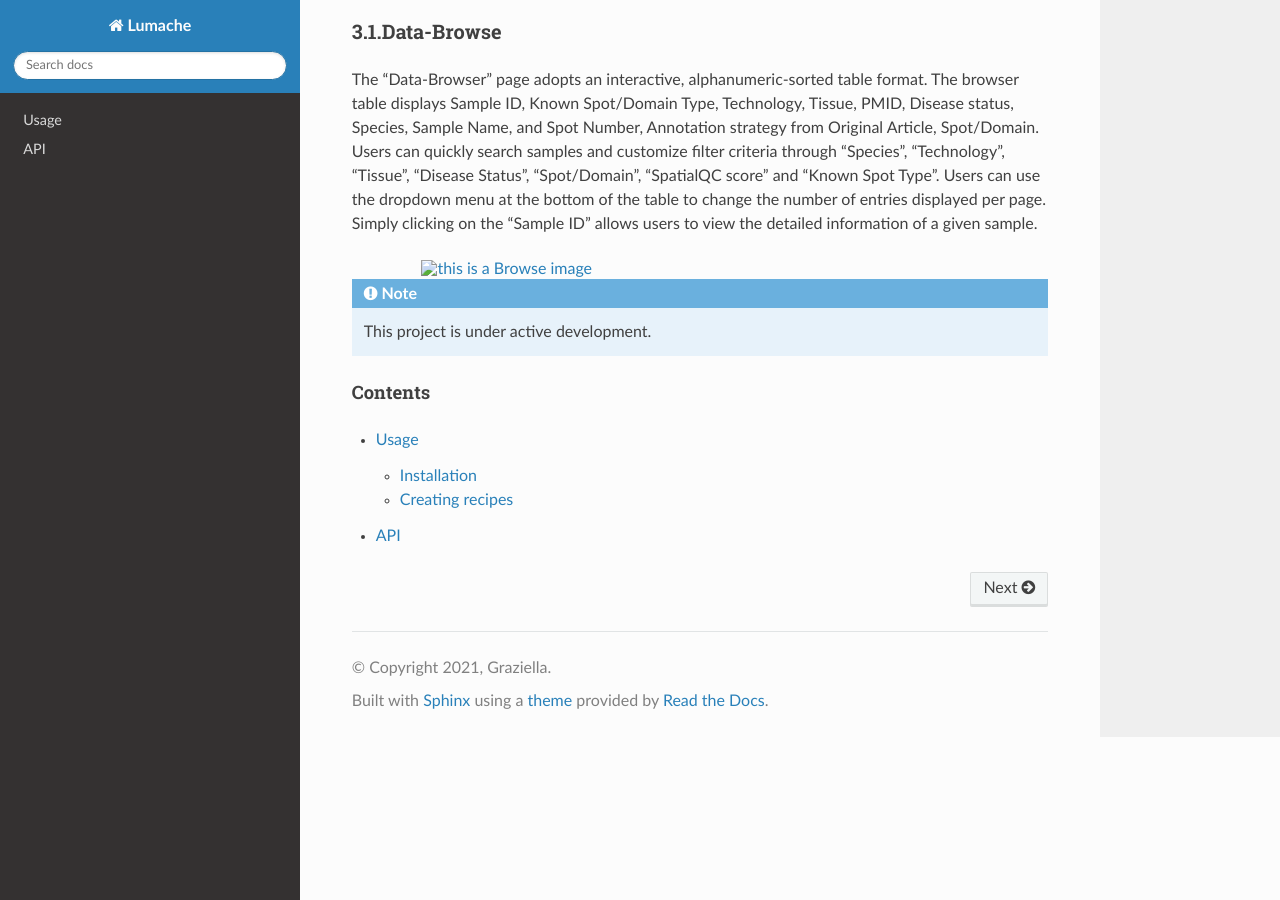
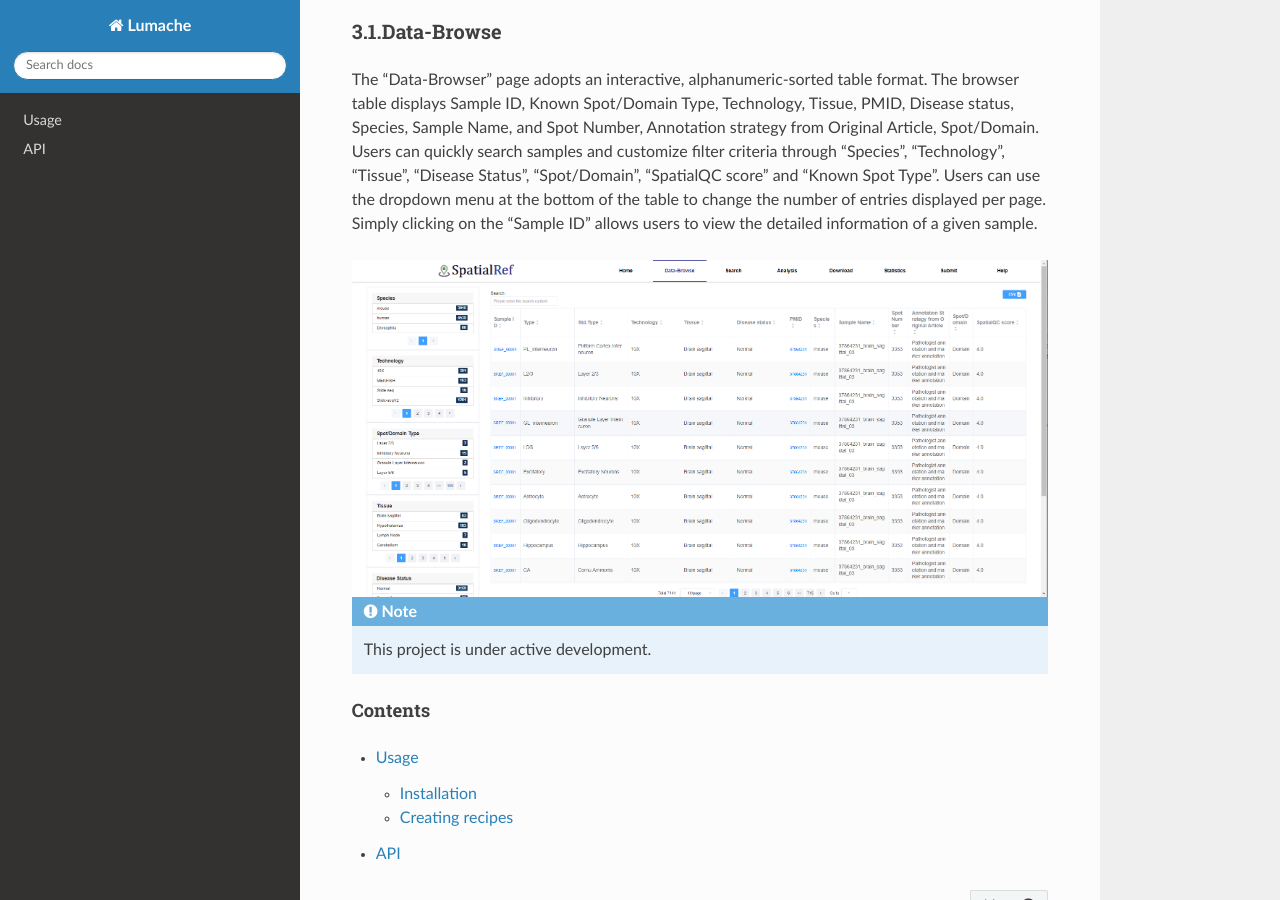
Before and after one commit to lngL9/lng, a Sphinx documentation site: the page built from docs/source/index.rst, in a window 1280 px wide and 900 px high, scrolled down 790 px. Built offline with Sphinx 7.4.7 and the Read the Docs theme 3.1.0, drawn with Linux system fonts in a browser that asks for light colours; pages that are not in the unit, such as notebooks, are missing from menus.

Commit message:
Update index.rst

```diff
--- a/docs/source/index.rst
+++ b/docs/source/index.rst
@@ -17,10 +17,9 @@ The current version of SpatialRef aggregates approximately 3 million spots acros
 ^^^^^^^^^^^^^^^^^^^^^
 The “Data-Browser” page adopts an interactive, alphanumeric-sorted table format. The browser table displays Sample ID, Known Spot/Domain Type, Technology, Tissue, PMID, Disease status, Species, Sample Name, and Spot Number, Annotation strategy from Original Article, Spot/Domain. Users can quickly search samples and customize filter criteria through “Species”, “Technology”, “Tissue”, “Disease Status”, “Spot/Domain”, “SpatialQC score” and “Known Spot Type”. Users can use the dropdown menu at the bottom of the table to change the number of entries displayed per page. Simply clicking on the “Sample ID” allows users to view the detailed information of a given sample.
 
-.. image:: ../help/Browse.png
-    :width: 80%
-    :align: center
-    :alt: this is a Browse image
+.. image:: ../Browse.png
+   :align: center
+   :alt: 野火logo
 
 .. note::
 
```
